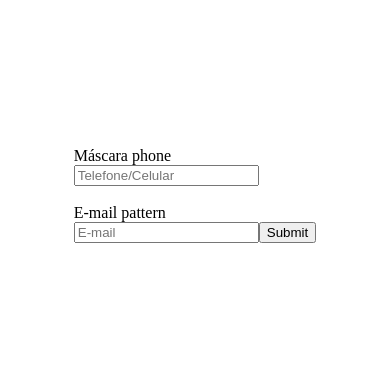
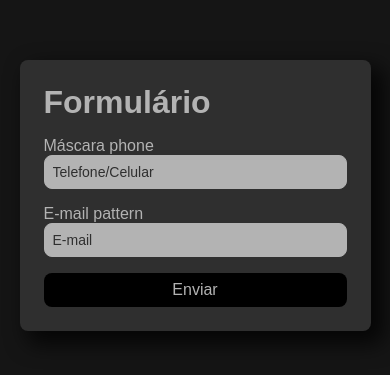
Before and after one commit to xMatheusLopes/angular-utils, an Angular app: page /masks in a window 390 px wide. Shown: the part 219-594 px from the top of the page. Built offline with nearby package versions, Linux system fonts and the light colour scheme.

Commit message:
Layout Ajuste em pattern de email Ajuste em mascara de phone

```diff
--- a/src/app/app.module.ts
+++ b/src/app/app.module.ts
@@ -5,7 +5,7 @@ import { AppRoutingModule } from './app-routing.module';
 import { AppComponent } from './app.component';
 import { MasksComponent } from './masks/masks.component';
 import { PhoneMaskDirective } from './utils/phone-mask.directive';
-import { FormsModule } from '@angular/forms';
+import { FormsModule, ReactiveFormsModule } from '@angular/forms';
 
 @NgModule({
   declarations: [
@@ -16,7 +16,8 @@ import { FormsModule } from '@angular/forms';
   imports: [
     BrowserModule,
     AppRoutingModule,
-    FormsModule
+    FormsModule,
+    ReactiveFormsModule
   ],
   providers: [],
   bootstrap: [AppComponent]
--- a/src/app/masks/masks.component.html
+++ b/src/app/masks/masks.component.html
@@ -1,11 +1,18 @@
 <div class="container">
-    <form>
-        <label for="phone">Máscara phone</label><br>
-        <input id="phone" type="text" name="phone" [(ngModel)]="phone" (keyup)="printPhone()" placeholder="Telefone/Celular" appPhoneMask><br>
-        <br>
-        <label for="email">E-mail pattern</label><br>
-        <input id="email" type="text" placeholder="E-mail" pattern="[a-z0-9.]+@[a-z0-9]+\.[a-z]+\.[a-z]+" title="E-mail">
+    <form [formGroup]="form" (ngSubmit)="submit()">
+        <h1>Formulário</h1>
+        <div class="item">
+            <label for="phone">Máscara phone</label>
+            <input formControlName="phone" id="phone" type="text" (keyup)="printPhone()" placeholder="Telefone/Celular" appPhoneMask>
+            <span *ngIf="phone.touched && phone.errors">Telefone Inválido</span>
+        </div>
 
-        <input type="submit">
+        <div class="item">
+            <label for="email">E-mail pattern</label>
+            <input formControlName="email" id="email" type="text" placeholder="E-mail" pattern="[a-z0-9.]+@[a-z0-9.-]+\.[a-z]+" title="E-mail">
+            <span *ngIf="email.touched && email.errors">E-mail Inválido</span>
+        </div>
+
+        <button type="submit">Enviar</button>
     </form>
 </div>
--- a/src/app/masks/masks.component.scss
+++ b/src/app/masks/masks.component.scss
@@ -1,12 +1,75 @@
+$color-accent: #b3b3b3;
+$color-highlight: #2f2f2f;
+
 :host {
     display: flex;
     flex: 1;
+    background-color: #151515;
 }
 
 .container {
-    display: flex;
+    display: grid;
     flex: 1;
-    flex-direction: column;
     justify-content: center;
     align-items: center;
+    grid-template-columns: 50%;
+
+    @media(max-width: 720px) {
+        grid-template-columns: 90%;
+    }
 }
+
+.item {
+    display: flex;
+    flex-direction: column;
+
+    span {
+        font-family: sans-serif;
+        color: tomato;
+        margin-top: 5px;
+        font-size: 12px;
+    }
+}
+
+form {
+    display: grid;
+    grid-gap: 16px;
+    padding: 24px;
+    border-radius: 8px;
+    background-color: #2f2f2f;
+    box-shadow: 10px 10px 21px 3px rgba(0, 0, 0, 0.75);
+
+    label {
+        color: $color-accent;
+        font-family: sans-serif;
+    }
+
+    input {
+        padding: 8px;
+        font-size: 14px;
+        background-color: $color-accent;
+        border: solid 1px $color-accent;
+        color: $color-highlight;
+        border-radius: 8px;
+    }
+
+    input::placeholder {
+        color: $color-highlight
+    }
+
+    h1 {
+        font-family: sans-serif;
+        margin: 0;
+        color: $color-accent;
+    }
+
+    button {
+        padding: 8px;
+        font-family: sans-serif;
+        font-size: 16px;
+        background-color: black;
+        color: $color-accent;
+        border: none;
+        border-radius: 8px;
+    }
+}
--- a/src/app/masks/masks.component.ts
+++ b/src/app/masks/masks.component.ts
@@ -1,4 +1,5 @@
 import { Component, OnInit } from '@angular/core';
+import { FormGroup, FormControl, Validators } from '@angular/forms';
 
 @Component({
   selector: 'app-masks',
@@ -6,10 +7,11 @@ import { Component, OnInit } from '@angular/core';
   styleUrls: ['./masks.component.scss']
 })
 export class MasksComponent implements OnInit {
+  form: FormGroup;
 
-  phone: string;
-
-  constructor() { }
+  constructor() {
+    this.buildForm();
+  }
 
   ngOnInit() {
   }
@@ -18,4 +20,23 @@ export class MasksComponent implements OnInit {
     console.log(this.phone);
   }
 
+  buildForm() {
+    this.form = new FormGroup({
+      phone: new FormControl('', [ Validators.required, Validators.minLength(10) ]),
+      email: new FormControl('', [ Validators.required ])
+    });
+  }
+
+  submit() {
+
+  }
+
+  get phone() {
+    return this.form.get('phone');
+  }
+
+  get email() {
+    return this.form.get('email');
+  }
+
 }
--- a/src/app/utils/phone-mask.directive.ts
+++ b/src/app/utils/phone-mask.directive.ts
@@ -21,6 +21,7 @@ export class PhoneMaskDirective implements ControlValueAccessor{
 
   @HostListener('keyup') onKeyUp() {
     const value = this.getValue();
+    if (value) {
       let mask = { 0: '(', 2: ') ' };
       let valueArr = value.split('');
 
@@ -30,13 +31,21 @@ export class PhoneMaskDirective implements ControlValueAccessor{
       const newValue = this.setNewValue(valueArr, mask);
 
       this.el.nativeElement.value = newValue;
+    }
     this.onChange(value);
+  }
+
+  @HostListener('blur') onBlur() {
+    this.onTouch(true);
   }
 
   getValue() {
     let value = this.el.nativeElement.value;
+
     value = value.match(/\d+/g);
+    if (value) {
       value = value.join('');
+    }
 
     return value;
   }
```
Lines whose indentation alone changed are shown as unchanged.
